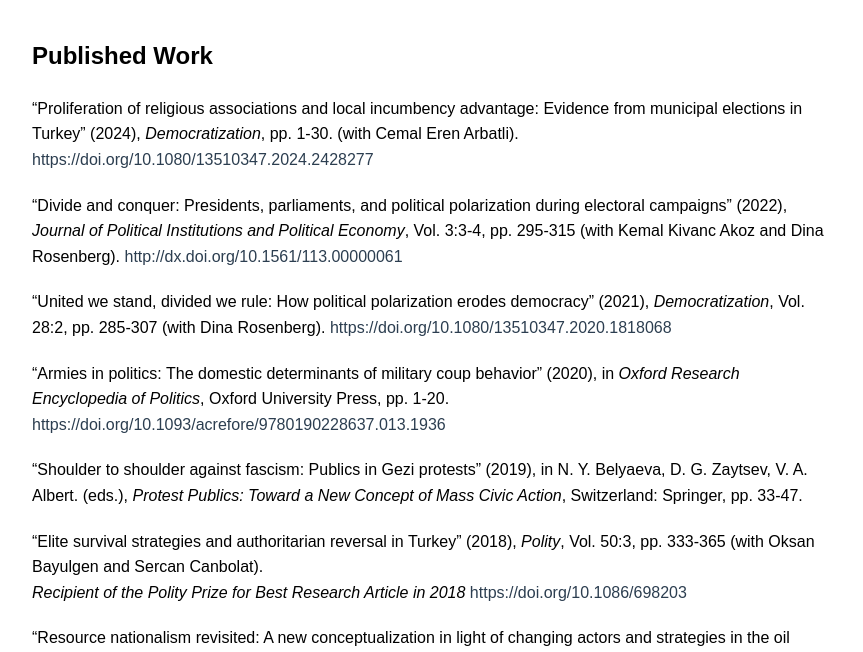
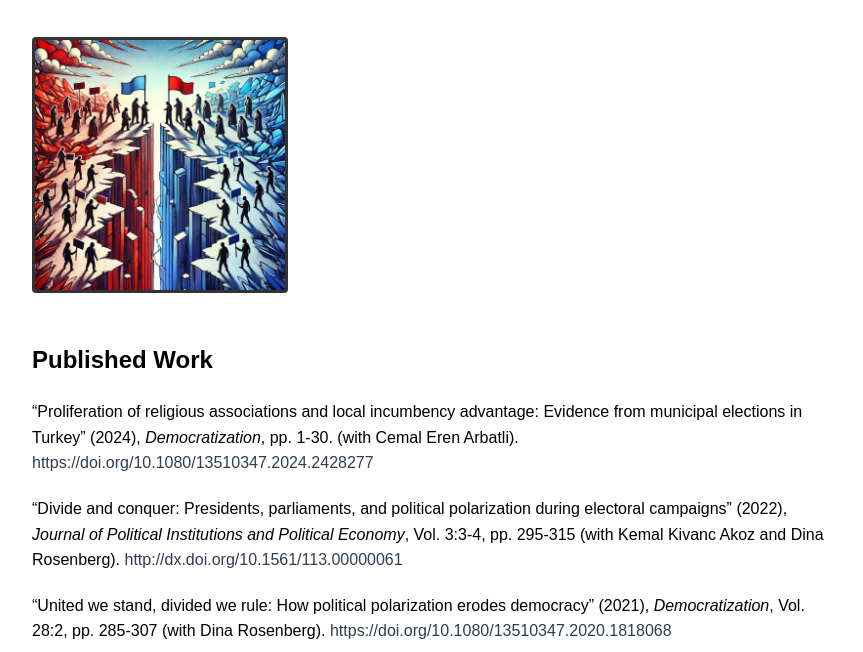
Before and after one commit to ekim-arbatli/web, a plain HTML site: page research.html in a window 1280 px wide. Shown: the part 103-755 px from the top of the page, without its empty margins (208-1071 px from the left). Drawn offline with Linux system fonts and the light colour scheme.

Commit message:
Update research.html

```diff
--- a/research.html
+++ b/research.html
@@ -139,8 +139,8 @@
             </a>
         </nav>
     </header>
-
     <div class="research-section">
+        <img src="images/polarization_1.jpg" alt="Political Polarization" class="profile-photo">
         <h2>Published Work</h2>
         <ul>
             <li>
```
